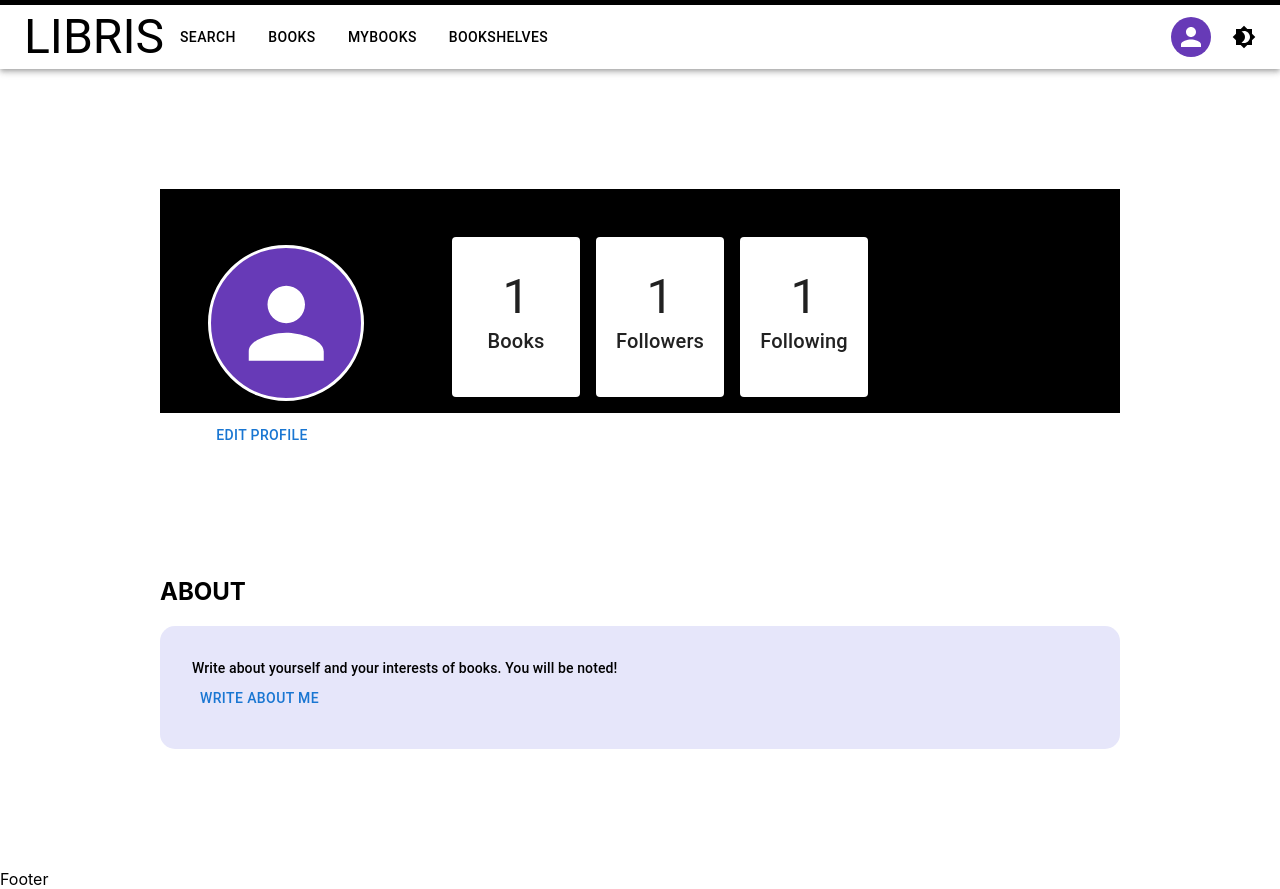
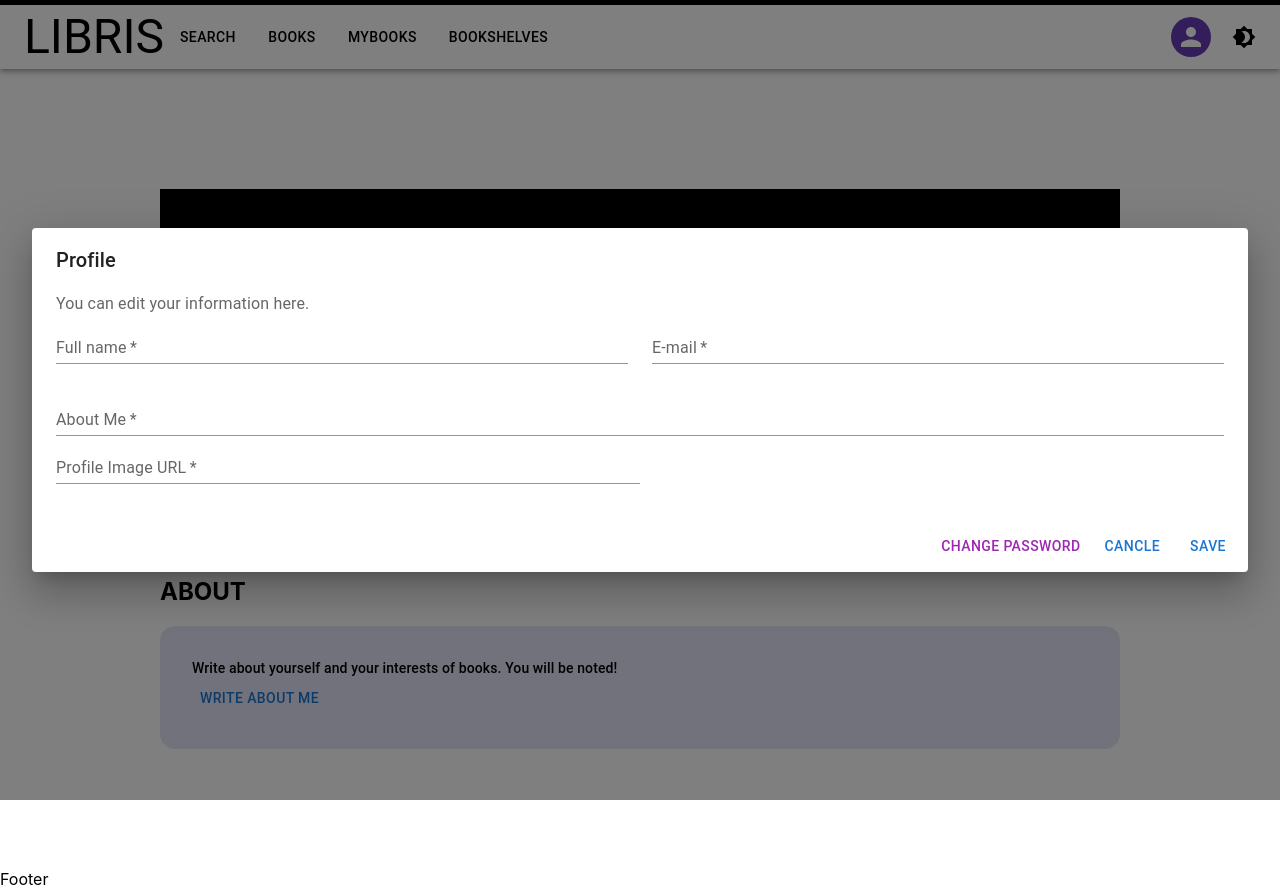
Before and after one commit to jacobsebastian1729/libris, a React (Create React App) app in the folder client/: page /1/setting in a window 1280 px wide. Both pictures are taken after a click on the button "EDIT PROFILE". Built offline with nearby package versions, Linux system fonts and the light colour scheme.

Commit message:
user edit form

```diff
--- a/client/src/components/User/UserInformation.tsx
+++ b/client/src/components/User/UserInformation.tsx
@@ -5,20 +5,41 @@ import { Avatar, Button, Typography } from '@mui/material';
 import { deepPurple } from '@mui/material/colors';
 import Paper from '@mui/material/Paper';
 import Box from '@mui/material/Box';
+import Dialog, { DialogProps } from '@mui/material/Dialog';
+import DialogActions from '@mui/material/DialogActions';
+import DialogContent from '@mui/material/DialogContent';
+import DialogContentText from '@mui/material/DialogContentText';
+import DialogTitle from '@mui/material/DialogTitle';
+import FormControl from '@mui/material/FormControl';
+import FormControlLabel from '@mui/material/FormControlLabel';
+import InputLabel from '@mui/material/InputLabel';
+import MenuItem from '@mui/material/MenuItem';
+import Grid from '@mui/material/Grid';
+import TextField from '@mui/material/TextField';
+import Checkbox from '@mui/material/Checkbox';
 
 import { RootState } from '../../redux/store';
 import './UserInformation.css';
 
 export default function UserInformation() {
+  const [open, setOpen] = React.useState(false);
   const user = useSelector((state: RootState) => state.user.loginUser);
-  console.log(user);
+
+  const handleClickOpen = () => {
+    setOpen(true);
+  };
+
+  const handleClose = () => {
+    setOpen(false);
+  };
+
   return (
     <div className='user-information'>
       <div className='profile'>
         <h2>{user?.fullName}</h2>
 
         <div style={{ display: 'flex' }}>
-        <div style={{display: 'flex', flexDirection: 'column'}}>
+          <div style={{ display: 'flex', flexDirection: 'column' }}>
             {user?.profile_img ? (
               <Avatar
                 alt={user?.fullName}
@@ -44,7 +65,85 @@ export default function UserInformation() {
               </Avatar>
             )}
 
-      <Button>Edit profile</Button>
+            <Button onClick={handleClickOpen}>Edit profile</Button>
+            <Dialog
+              fullWidth={true}
+              maxWidth='xl'
+              open={open}
+              onClose={handleClose}
+            >
+              <DialogTitle>Profile</DialogTitle>
+              <DialogContent>
+                <DialogContentText>
+                  You can edit your information here.
+                  <Grid container spacing={3}>
+                    <Grid item xs={12} sm={6}>
+                      <TextField
+                        required
+                        id='fullName'
+                        name='fulllName'
+                        label='Full name'
+                        fullWidth
+                        autoComplete='given-name'
+                        variant='standard'
+                      />
+                    </Grid>
+                    <Grid item xs={12} sm={6}>
+                      <TextField
+                        required
+                        id='email'
+                        name='email'
+                        label='E-mail'
+                        fullWidth
+                        variant='standard'
+                      />
+                    </Grid>
+                    <Grid item xs={12}>
+                      <TextField
+                        required
+                        id='about'
+                        name='about'
+                        label='About Me'
+                        fullWidth
+                        autoComplete='about me'
+                        variant='standard'
+                      />
+
+                      <Grid item xs={12} sm={6}>
+                        <TextField
+                          required
+                          id='image'
+                          name='image'
+                          label='Profile Image URL'
+                          fullWidth
+                          variant='standard'
+                        />
+                      </Grid>
+
+                    </Grid>
+                  </Grid>
+                </DialogContentText>
+                <Box
+                  noValidate
+                  component='form'
+                  sx={{
+                    display: 'flex',
+                    flexDirection: 'column',
+                    m: 'auto',
+                    width: 'fit-content',
+                  }}
+                >
+                  <FormControl sx={{ mt: 2, minWidth: 120 }}>
+                    <InputLabel htmlFor='max-width'>maxWidth</InputLabel>
+                  </FormControl>
+                </Box>
+              </DialogContent>
+              <DialogActions>
+              <Button color='secondary' onClick={handleClose}>Change Password</Button>
+                <Button onClick={handleClose}>Cancle</Button>
+                <Button onClick={handleClose}>Save</Button>
+              </DialogActions>
+            </Dialog>
           </div>
 
           <Box
@@ -91,7 +190,6 @@ export default function UserInformation() {
           )}
         </div>
       </div>
-
     </div>
   );
 }
```
Lines whose indentation alone changed are shown as unchanged.
